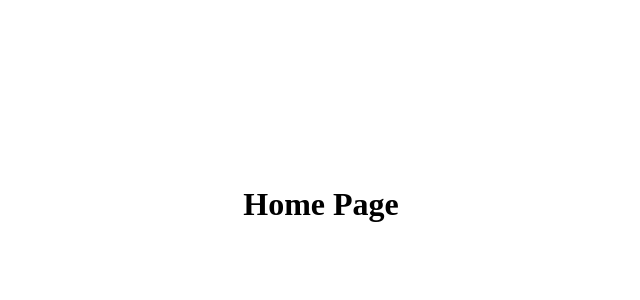
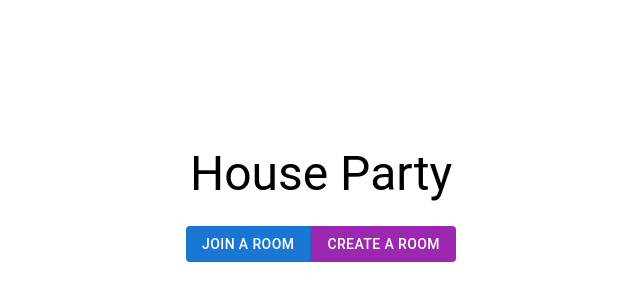
Before and after one commit to iamlydial/spotify-house-party-app, a React (Vite) app in the folder music_controller/frontend/: page / in a window 1280 px wide. Shown: the part 204-504 px from the top of the page, without its empty margins (319-959 px from the left). Built offline with nearby package versions, Linux system fonts and the light colour scheme.

Commit message:
added join and create room button to HP

```diff
--- a/music_controller/frontend/src/index.css
+++ b/music_controller/frontend/src/index.css
@@ -6,7 +6,7 @@
 }
 
 .main-grid {
-  border: solid;
+  /* border: solid; */
   display: flex;
   align-items: center;
   height: 50vh;
--- a/music_controller/frontend/src/pages/Home/index.jsx
+++ b/music_controller/frontend/src/pages/Home/index.jsx
@@ -1,9 +1,23 @@
 import React from "react";
+import { Grid, Button, ButtonGroup, Typography } from "@mui/material";
+import { Link } from "react-router-dom";
 
 const Home = () => {
   return (
     <>
-      <h1>Home Page</h1>
+      <Grid container spacing={3}>
+        <Grid item xs={12} align="center">
+          <Typography variant="h3" compact="h3">
+            House Party
+          </Typography>
+        </Grid>
+        <Grid item xs={12} align="center">
+          <ButtonGroup disableElevation variant="contained" color="primary">
+            <Button color="primary" to="/join" component={Link}>Join A Room</Button>
+            <Button color="secondary" to="/create" component={Link}>Create a Room</Button>
+          </ButtonGroup>
+        </Grid>
+      </Grid>
     </>
   );
 };
```
